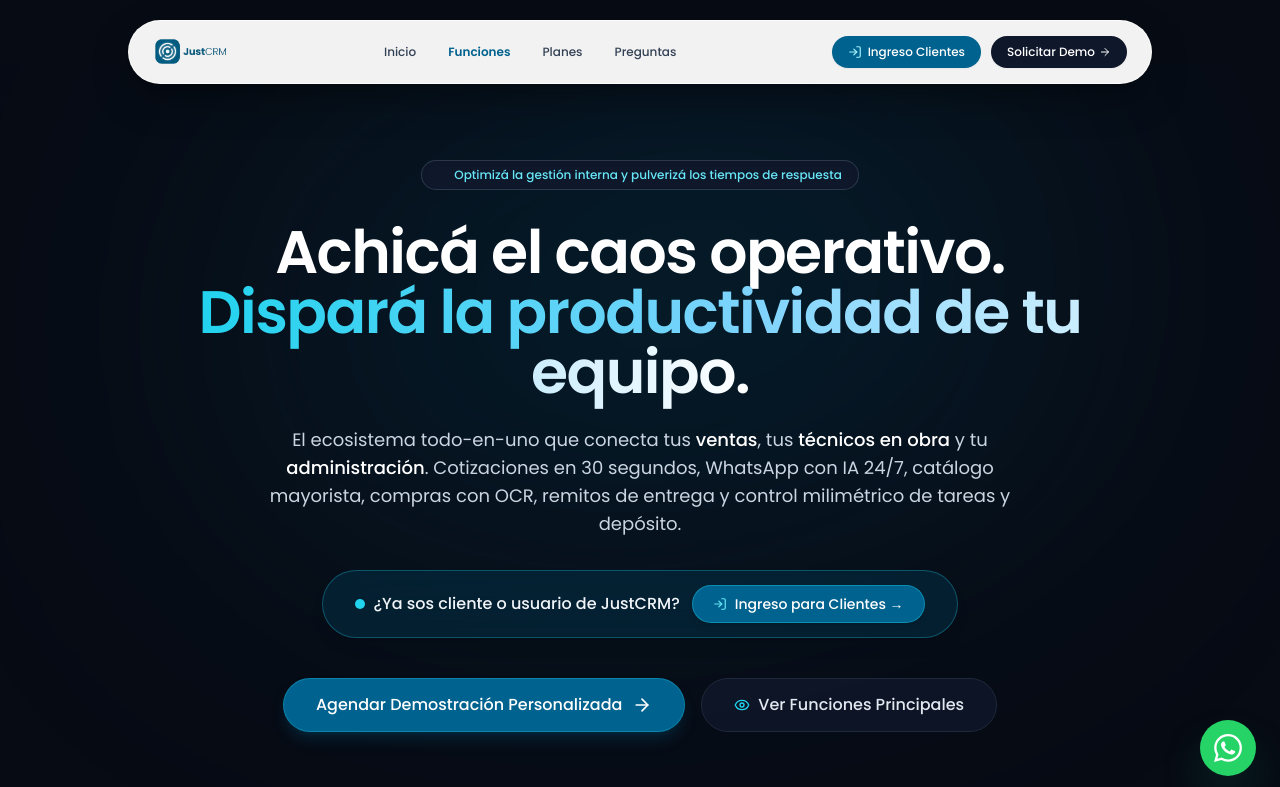
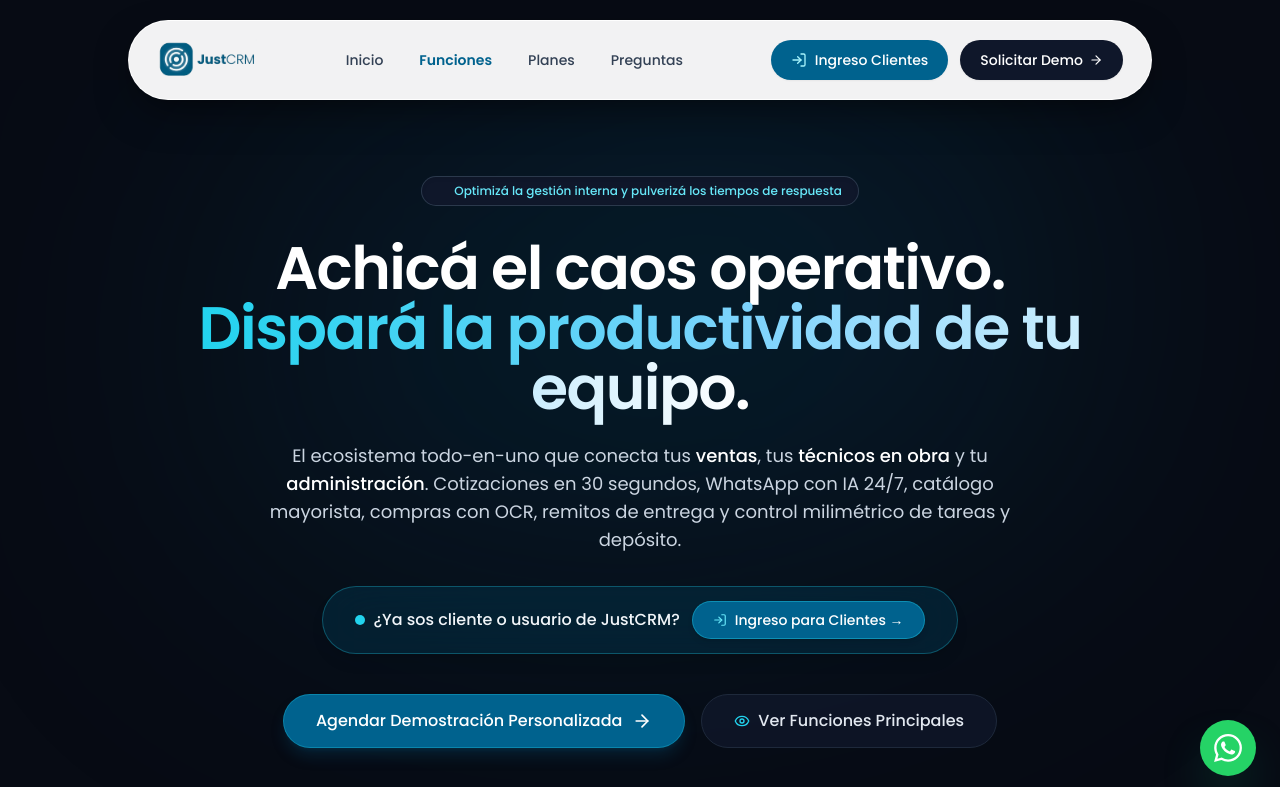
Before and after one commit to juan481/crm, a Next.js app: page /landing in a window 1280 px wide. Shown: the top 787 px of the page. Built offline with nearby package versions, Linux system fonts and the light colour scheme.

Commit message:
style(landing): increase header height and make logo and buttons larger and more prominent

```diff
--- a/src/app/landing/page.tsx
+++ b/src/app/landing/page.tsx
@@ -61,14 +61,14 @@ export default function LandingPage() {
 
       {/* ── Top Navigation: Cápsula Flotante Glass / Floating Island Dock ──── */}
       <header className="sticky top-3 sm:top-5 z-50 px-3 sm:px-6 transition-all">
-        <div className="max-w-5xl mx-auto rounded-full bg-white/95 backdrop-blur-xl border border-white/80 shadow-[0_16px_40px_-10px_rgba(0,0,0,0.5),0_2px_8px_rgba(0,0,0,0.1)] px-3.5 sm:px-6 h-13 sm:h-16 flex items-center justify-between">
+        <div className="max-w-5xl mx-auto rounded-full bg-white/95 backdrop-blur-xl border border-white/90 shadow-[0_16px_40px_-10px_rgba(0,0,0,0.5),0_2px_10px_rgba(0,0,0,0.08)] px-4 sm:px-7 h-16 sm:h-20 flex items-center justify-between">
           {/* Logo Principal Original */}
           <a href="#inicio" className="flex items-center transition-transform hover:scale-[1.02] shrink-0">
-            <img src="/Logo-sin-fondo.png" alt="JustCRM Logo" className="h-7 sm:h-9 w-auto object-contain" />
+            <img src="/Logo-sin-fondo.png" alt="JustCRM Logo" className="h-9 sm:h-11 md:h-12 w-auto object-contain" />
           </a>
 
           {/* Menú Principal Limpio & Editorial (Desktop) */}
-          <nav className="hidden md:flex items-center gap-6 lg:gap-8 text-xs font-medium text-slate-700">
+          <nav className="hidden md:flex items-center gap-7 lg:gap-9 text-sm font-medium text-slate-700">
             <a href="#inicio" className="hover:text-[#00628e] transition-colors">
               Inicio
             </a>
@@ -86,28 +86,28 @@ export default function LandingPage() {
             </a>
           </nav>
 
-          <div className="flex items-center gap-1.5 sm:gap-2.5">
+          <div className="flex items-center gap-2 sm:gap-3">
             {/* INGRESO PARA CLIENTES */}
             <Link
               href="/login"
-              className="px-3 py-1.5 sm:px-4 sm:py-2 rounded-full text-white font-medium text-xs tracking-normal shadow-sm flex items-center gap-1.5 transition-all transform hover:-translate-y-0.5 shrink-0 bg-[#00628e] hover:bg-[#00496b]"
+              className="px-3.5 py-2 sm:px-5 sm:py-2.5 rounded-full text-white font-medium text-xs sm:text-sm tracking-normal shadow-sm flex items-center gap-2 transition-all transform hover:-translate-y-0.5 shrink-0 bg-[#00628e] hover:bg-[#00496b]"
             >
-              <LogIn className="w-3.5 h-3.5 text-cyan-200" />
+              <LogIn className="w-4 h-4 text-cyan-200" />
               <span>Ingreso Clientes</span>
             </Link>
             <a
               href="#contacto"
-              className="hidden sm:inline-flex text-xs font-medium px-4 py-2 rounded-full bg-slate-900 text-white hover:bg-slate-800 shadow-sm transition-all transform hover:-translate-y-0.5 items-center gap-1 shrink-0"
+              className="hidden sm:inline-flex text-xs sm:text-sm font-medium px-5 py-2.5 rounded-full bg-slate-900 text-white hover:bg-slate-800 shadow-sm transition-all transform hover:-translate-y-0.5 items-center gap-1.5 shrink-0"
             >
               <span>Solicitar Demo</span>
-              <ArrowRight className="w-3 h-3" />
+              <ArrowRight className="w-3.5 h-3.5" />
             </a>
             <button
               onClick={() => setMobileMenuOpen(!mobileMenuOpen)}
-              className="md:hidden p-1.5 sm:p-2 rounded-full bg-slate-100 border border-slate-200 text-slate-700 hover:text-slate-950 transition-all shrink-0 ml-1"
+              className="md:hidden p-2 sm:p-2.5 rounded-full bg-slate-100 border border-slate-200 text-slate-700 hover:text-slate-950 transition-all shrink-0 ml-1"
               aria-label="Menú"
             >
-              {mobileMenuOpen ? <X className="w-4 h-4" /> : <Menu className="w-4 h-4" />}
+              {mobileMenuOpen ? <X className="w-5 h-5" /> : <Menu className="w-5 h-5" />}
             </button>
           </div>
         </div>
```
Also changed, not shown: public/landing.html (+11 -11 lines).
